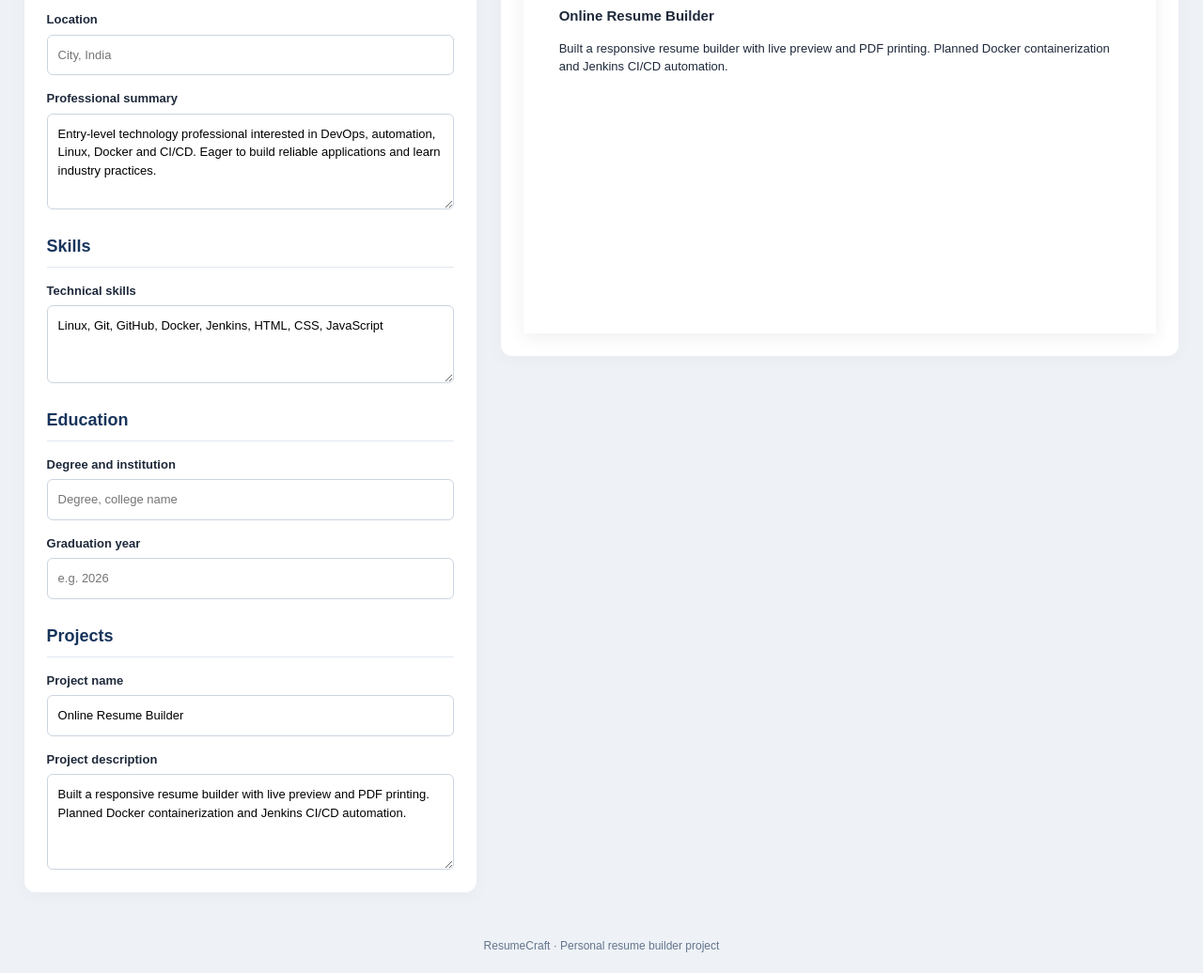
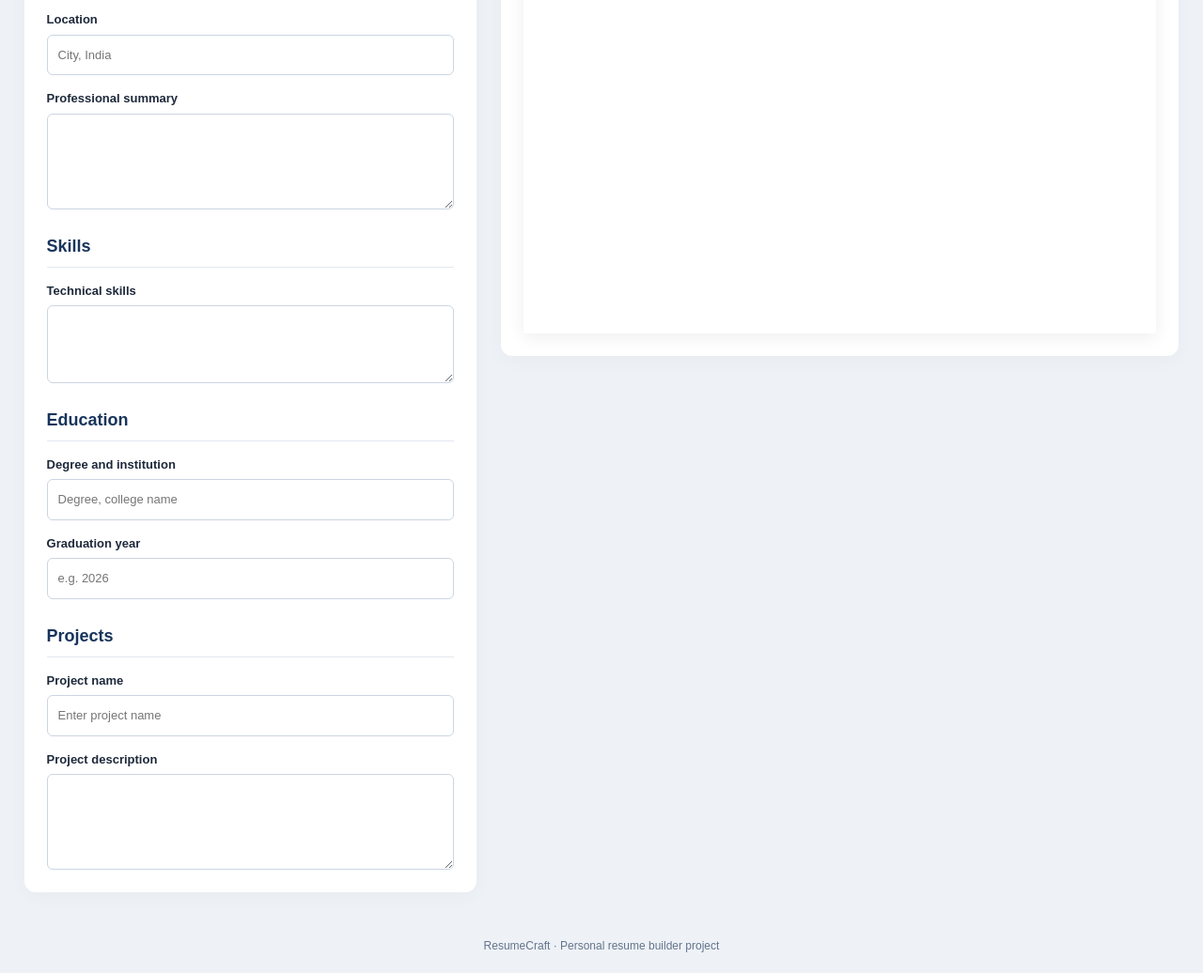
Before and after one commit to VRaviteja99/online-resume-builder, a plain HTML site: page index.html in a window 1280 px wide. Shown: the part 600-1636 px from the top of the page at 94% size. Drawn offline with Linux system fonts and the light colour scheme.

Commit message:
Remove default project details

```diff
--- a/index.html
+++ b/index.html
@@ -38,12 +38,12 @@
           <input id="location" placeholder="City, India">
         </label>
         <label>Professional summary
-          <textarea id="summary" rows="4">Entry-level technology professional interested in DevOps, automation, Linux, Docker and CI/CD. Eager to build reliable applications and learn industry practices.</textarea>
+          <textarea id="summary" rows="4"></textarea>
         </label>
 
         <h2>Skills</h2>
         <label>Technical skills
-          <textarea id="skills" rows="3">Linux, Git, GitHub, Docker, Jenkins, HTML, CSS, JavaScript</textarea>
+          <textarea id="skills" rows="3"></textarea>
         </label>
 
         <h2>Education</h2>
@@ -56,10 +56,10 @@
 
         <h2>Projects</h2>
         <label>Project name
-          <input id="project" value="Online Resume Builder">
+          <input id="project" value="" placeholder="Enter project name">
         </label>
         <label>Project description
-          <textarea id="projectDescription" rows="4">Built a responsive resume builder with live preview and PDF printing. Planned Docker containerization and Jenkins CI/CD automation.</textarea>
+          <textarea id="projectDescription" rows="4"></textarea>
         </label>
       </form>
     </section>
```
